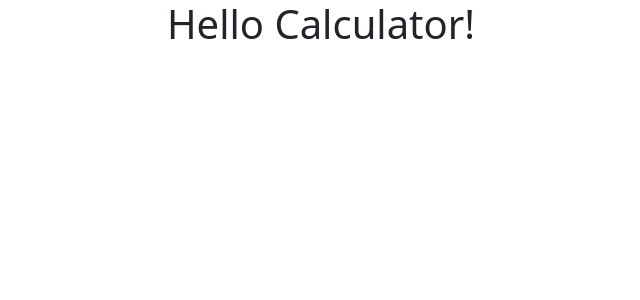
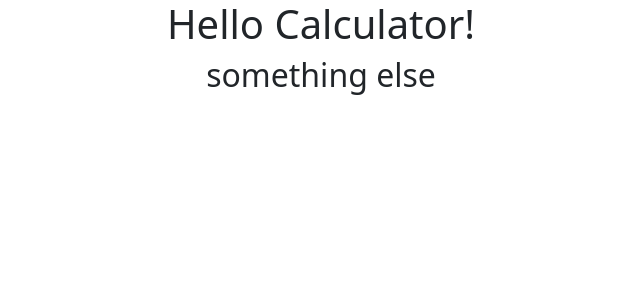
Before and after one commit to cjp0421/react-calculator-v3, a React (Create React App) app: page / in a window 1280 px wide. Shown: the top 300 px of the page, without its empty margins (319-959 px from the left). Built offline with nearby package versions, Linux system fonts and the light colour scheme.

Commit message:
test commit

```diff
--- a/src/App.js
+++ b/src/App.js
@@ -5,6 +5,7 @@ function App() {
   return (
     <div className="App">
       <h1>Hello Calculator!</h1>
+      <h2>something else</h2>
     </div>
   );
 }
```
